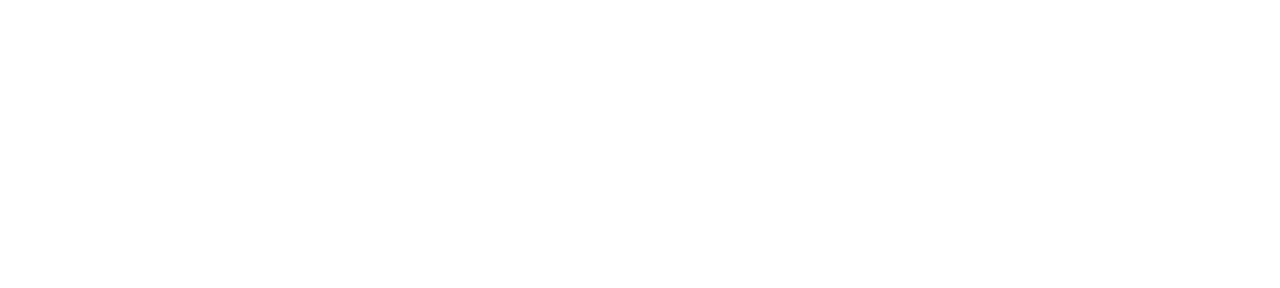
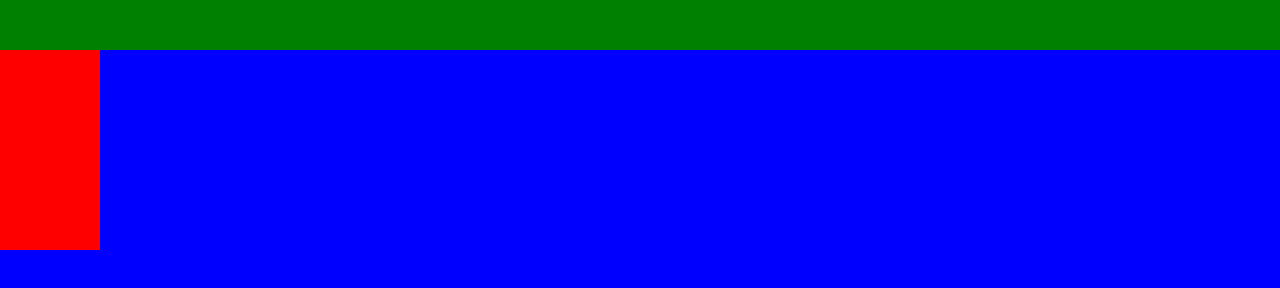
Before and after one commit to felixmariotto/game_module_maker, a website built with webpack: page src/template.html in a window 1280 px wide. Built offline with nearby package versions, Linux system fonts and the light colour scheme.

Commit message:
basic layout

```diff
--- a/package.json
+++ b/package.json
@@ -28,7 +28,9 @@
   "homepage": "https://github.com/felixmariotto/game_module_maker#readme",
   "devDependencies": {
     "css-loader": "^5.0.0",
+    "file-loader": "^6.1.1",
     "html-webpack-plugin": "^4.5.0",
+    "style-loader": "^2.0.0",
     "webpack": "^5.1.0",
     "webpack-cli": "^3.3.11",
     "webpack-dev-server": "^3.11.0"
--- /dev/null
+++ b/src/components/tab/Tab.js
@@ -0,0 +1,13 @@
+
+import './tab.css';
+
+//
+
+export default function Tab() {
+
+	const container = document.createElement('DIV');
+	container.classList.add('tab');
+
+	return container
+
+}
--- /dev/null
+++ b/src/components/tab/tab.css
@@ -0,0 +1,6 @@
+
+.tab {
+	background-color: red;
+	height: 100px;
+	width: 100px;
+}
--- a/src/index.js
+++ b/src/index.js
@@ -1 +1,2 @@
-console.log('prout')
+
+import Homepage from './pages/Homepage.js';
--- /dev/null
+++ b/src/pages/Homepage.js
@@ -0,0 +1,31 @@
+
+import './homepage.css';
+import './globalStyle.css';
+
+import Dialogues from './tabs/dialogues/Dialogues.js';
+import DialogueUI from './tabs/dialogueUI/DialogueUI.js';
+
+// CONTAINER
+
+const container = document.createElement('DIV');
+container.id = "homepage-container";
+
+document.body.append( container );
+
+// NAVBAR
+
+const navbar = document.createElement('DIV');
+navbar.id = 'navbar';
+
+container.append( navbar );
+
+// TABS CONTAINER
+
+const tabsContainer = document.createElement('DIV');
+tabsContainer.id = "tabs-container";
+
+container.append( tabsContainer );
+
+//
+
+tabsContainer.append( Dialogues, DialogueUI );
--- /dev/null
+++ b/src/pages/globalStyle.css
@@ -0,0 +1,4 @@
+
+:root {
+	--navbar-height: 50px;
+}
--- /dev/null
+++ b/src/pages/homepage.css
@@ -0,0 +1,20 @@
+
+#homepage-container {
+	position: fixed;
+	top: 0;
+	left: 0;
+	height: 100%;
+	width: 100%;
+	background-color: blue;
+}
+
+	#navbar {
+		height: var( --navbar-height );
+		width: 100%;
+		background-color: green;
+	}
+
+	#tabs-container {
+		position: fixed;
+		top: var( --navbar-height );
+	}
--- /dev/null
+++ b/src/pages/tabs/dialogueUI/DialogueUI.js
@@ -0,0 +1,12 @@
+
+import './dialogueUI.css';
+
+import Tab from '../../../components/tab/Tab.js';
+
+//
+
+const tab = Tab();
+
+//
+
+export default tab
--- /dev/null
+++ b/src/pages/tabs/dialogues/Dialogues.js
@@ -0,0 +1,12 @@
+
+import './dialogues.css';
+
+import Tab from '../../../components/tab/Tab.js';
+
+//
+
+const tab = Tab();
+
+//
+
+export default tab
--- a/src/template.html
+++ b/src/template.html
@@ -3,7 +3,7 @@
   <head>
     <meta charset="utf-8">
     <meta name="viewport" content="width=device-width, user-scalable=no, minimum-scale=1.0, maximum-scale=1.0">
-    <title>coucou</title>
+    <title>Mini Game Engine</title>
   </head>
   <body>
   </body>
--- a/webpack.config.js
+++ b/webpack.config.js
@@ -34,7 +34,27 @@ module.exports = env => {
       })
     ],
 
-    devtool: devtool
+    devtool: devtool,
+
+    module: {
+
+      rules: [
+
+        {
+          test: /\.(png|svg|jpg|gif|glb|basis)$/,
+          use: [
+            'file-loader',
+          ],
+        },
+
+        {
+          test: /\.css$/i,
+          use: ['style-loader', 'css-loader'],
+        },
+
+      ],
+
+    }
 
   }
 
```
Also changed, not shown: src/pages/tabs/dialogueUI/dialogueUI.css (added), src/pages/tabs/dialogues/dialogues.css (added), 2 other files.
